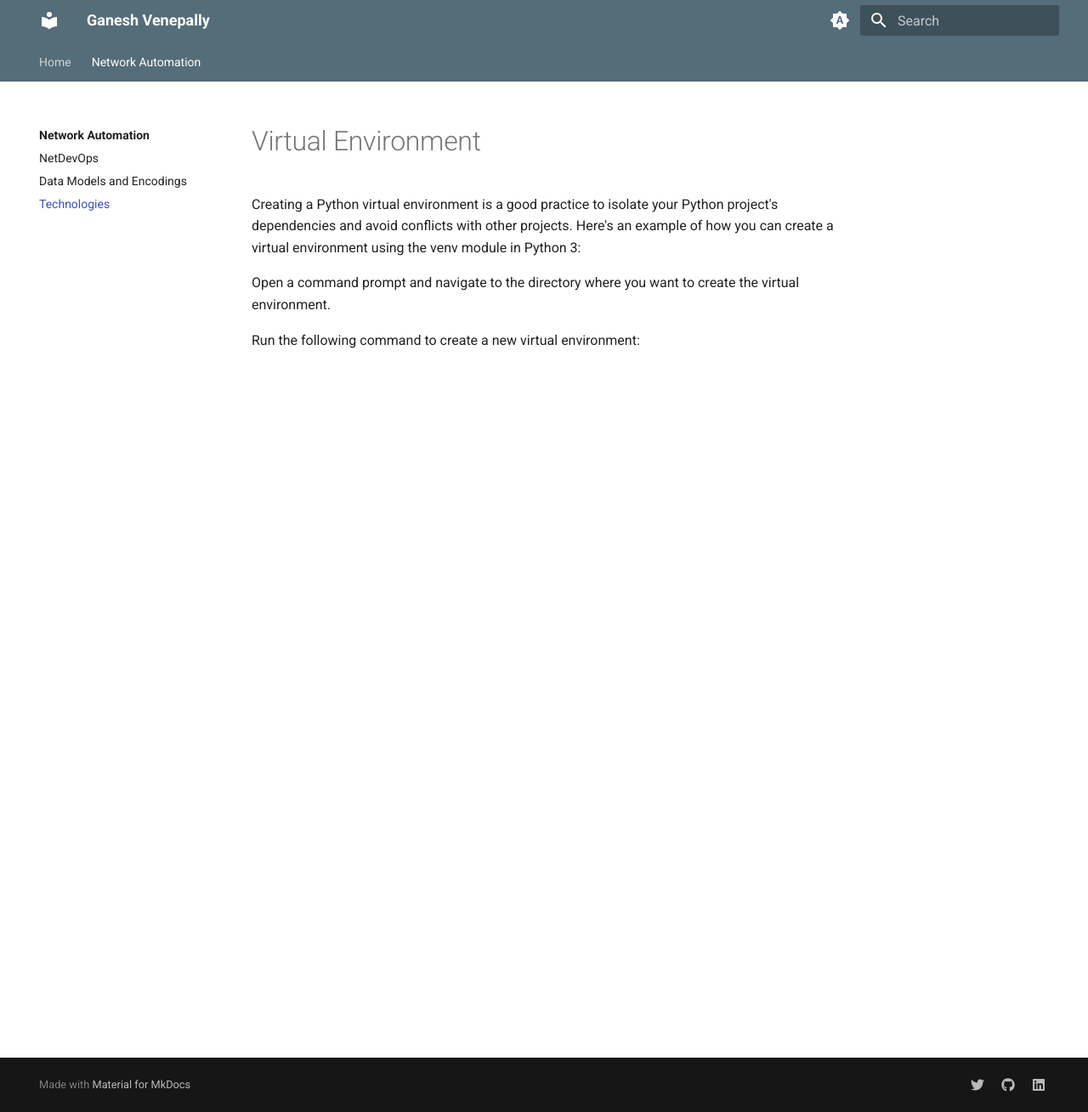
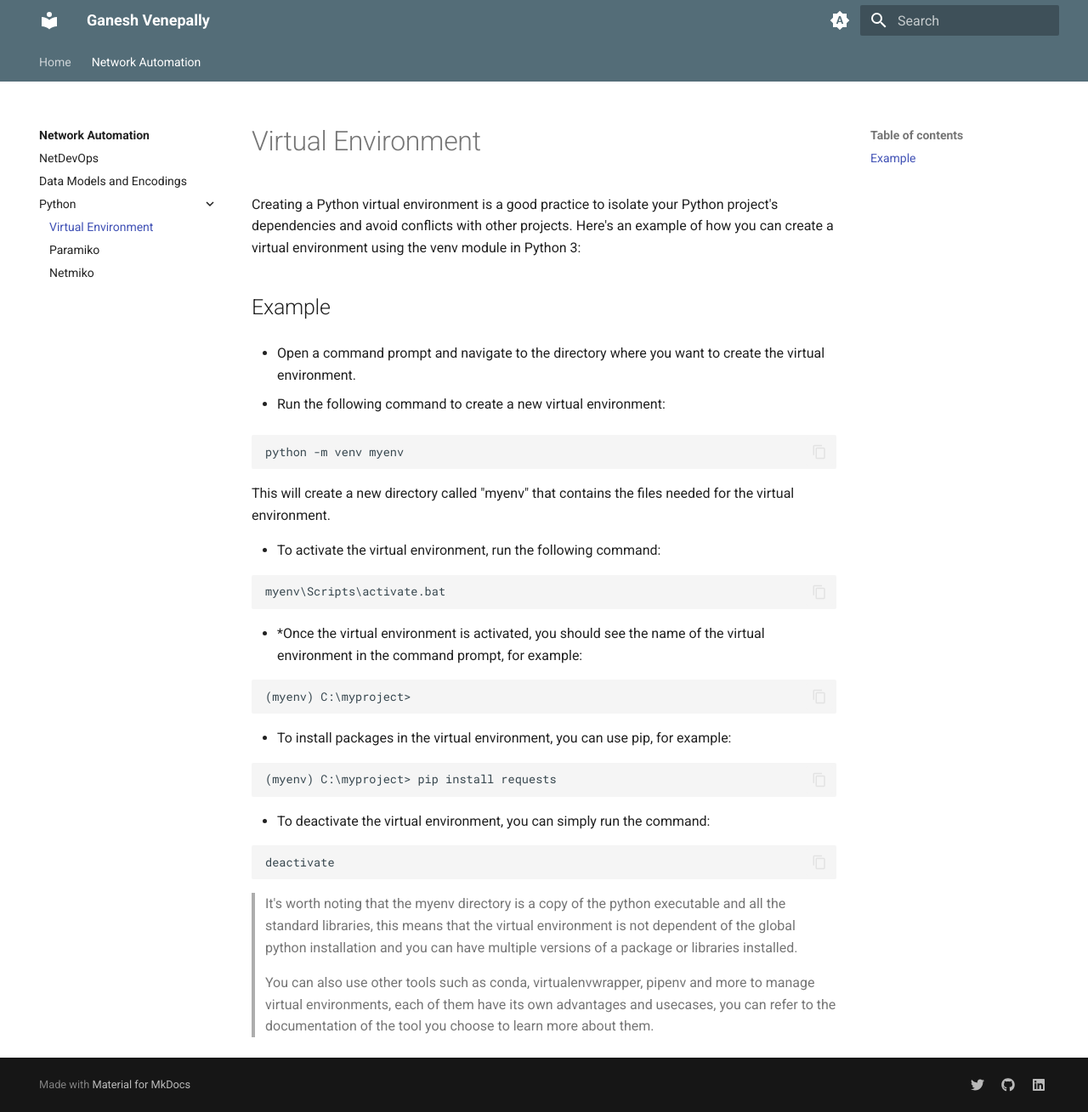
Before and after one commit to ganeshvenepally/ganeshvenepally, an MkDocs documentation site: the page built from docs/network-automation/03-python/01-virtual-environmet.md, in a window 1280 px wide and 1309 px high. Shown: the whole window at 85% size. Built offline with MkDocs 1.6.1 and Material for MkDocs 9.7.7, drawn with Linux system fonts in a browser that asks for light colours.

Commit message:
Update Documentation

````diff
--- /dev/null
+++ b/docs/network-automation/03-python/01-virtual-environmet.md
@@ -0,0 +1,42 @@
+# Virtual Environment
+
+Creating a Python virtual environment is a good practice to isolate your Python project's dependencies and avoid conflicts with other projects. Here's an example of how you can create a virtual environment using the venv module in Python 3:
+
+## Example
+* Open a command prompt and navigate to the directory where you want to create the virtual environment.
+
+* Run the following command to create a new virtual environment:
+
+```
+python -m venv myenv
+```
+
+This will create a new directory called "myenv" that contains the files needed for the virtual environment.
+
+* To activate the virtual environment, run the following command:
+
+```
+myenv\Scripts\activate.bat
+```
+
+*  *Once the virtual environment is activated, you should see the name of the virtual environment in the command prompt, for example:
+
+```
+(myenv) C:\myproject>
+```
+
+*  To install packages in the virtual environment, you can use pip, for example:
+
+```
+(myenv) C:\myproject> pip install requests
+```
+
+*  To deactivate the virtual environment, you can simply run the command:
+
+```
+deactivate
+```
+
+> It's worth noting that the myenv directory is a copy of the python executable and all the standard libraries, this means that the virtual environment is not dependent of the global python installation and you can have multiple versions of a package or libraries installed.
+
+> You can also use other tools such as conda, virtualenvwrapper, pipenv and more to manage virtual environments, each of them have its own advantages and usecases, you can refer to the documentation of the tool you choose to learn more about them.
--- a/mkdocs.yml
+++ b/mkdocs.yml
@@ -31,6 +31,7 @@ theme:
         name: Switch to system preference
   features:
     # - navigation.sections
+    - content.code.copy
     - navigation.tracking
     - navigation.indexes
     - navigation.expand
@@ -61,8 +62,12 @@ nav:
     - Intro: network-automation/index.md
     - NetDevOps: network-automation/01-netdevops/index.md
     - Data Models and Encodings: network-automation/02-data-models-encodings/index.md
-    - Technologies:
-      - Virtual Environment: network-automation/03-python/01-virtual-environmet/index.md
+    - Python:
+      - network-automation/03-python/index.md
+      - Virtual Environment: network-automation/03-python/01-virtual-environmet.md
+      - Paramiko: network-automation/03-python/02-paramiko.md
+      - Netmiko: network-automation/03-python/03-netmiko.md
+      #- Nornir: network-automation/03-python/02-nornir/index.md
   # - About: 'about.md'
 
 extra:
````
Also changed, not shown: docs/network-automation/03-python/01-virtual-environmet/index.md (deleted, +0 -5 lines), docs/network-automation/03-python/02-paramiko.md (added, +46 -0 lines), docs/network-automation/03-python/03-netmiko.md (added, +47 -0 lines), docs/network-automation/03-python/index.md (added, +3 -0 lines).
